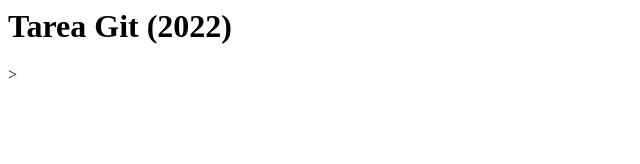
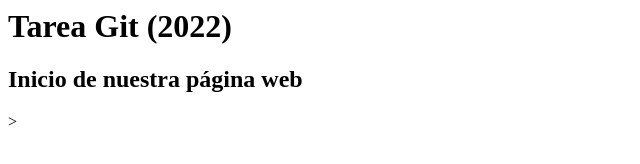
Before and after one commit to josebullii/TareaGit, a plain HTML site: page index.html in a window 1280 px wide. Shown: the whole page, without its empty margins (0-640 px from the left). Drawn offline with Linux system fonts and the light colour scheme.

Commit message:
h2 pagina web

```diff
--- a/index.html
+++ b/index.html
@@ -8,6 +8,10 @@
         <h1>
             Tarea Git (2022)
         </h1>
+
+        <h2>
+            Inicio de nuestra página web
+        </h2>
     </body>
 
 </html>>
```
